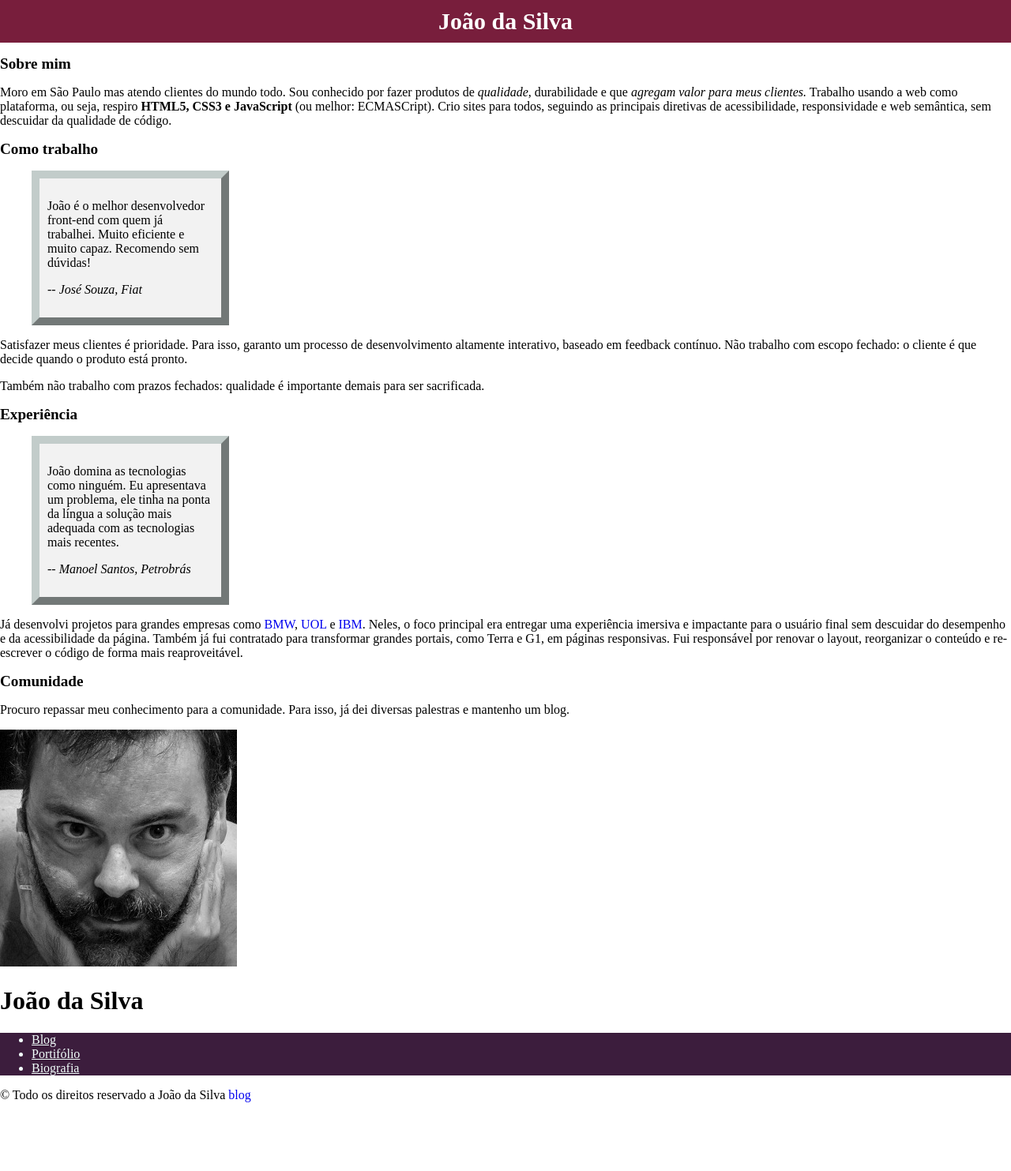
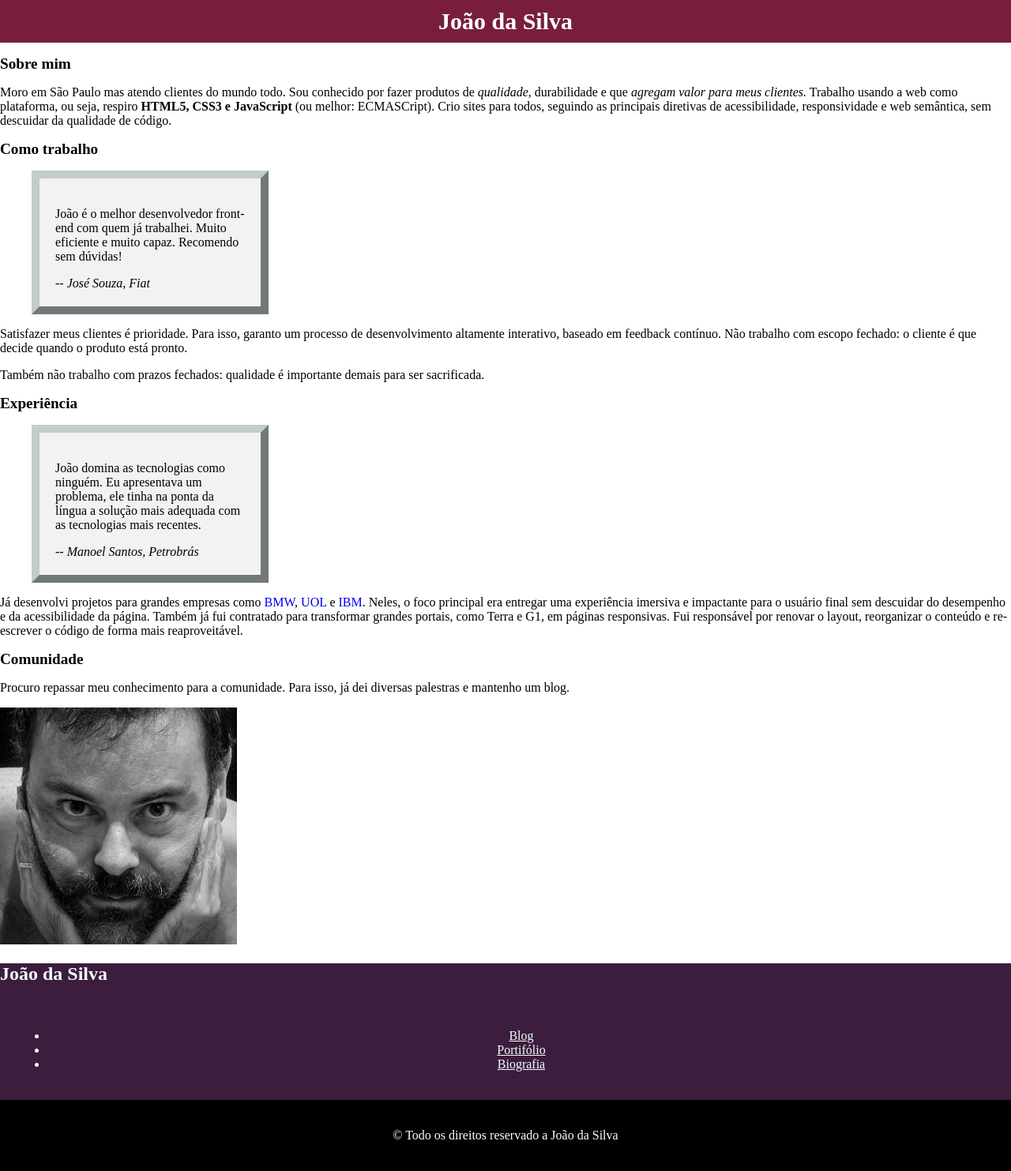
Before and after one commit to SamuelHericles/Projetos_Tec_Web, a PHP site: page /html/bio.html in a window 1280 px wide. Shown: the whole page at 79% size. Before the commit the page ends 1396 px from the top, so only its background shows below. Run offline with PHP 8.4, Linux system fonts and the light colour scheme.

Commit message:
Faznendo o que o professor pediu

```diff
--- a/Blog_do_Joao_da_silva/css/site.css
+++ b/Blog_do_Joao_da_silva/css/site.css
@@ -9,6 +9,21 @@ main h1{
     padding-bottom: 10px;
     margin: 0px;
     text-align: center;
+}
+
+footer{
+    background-color: black;
+    color: white;
+    text-align: center;
+    padding: 20px;
+}
+title{
+    padding: 25px;
+}
+
+nav{
+    text-align: center;
+    padding: 20px;
 }
 
 body{
@@ -26,11 +41,11 @@ h2 {
 
 blockquote{
     background-color: #f2f2f2;
-    padding: 10px;
+    padding: 20px;
     /*border: 10px solid #c2ccca;*/
     /*border: 10px dotted #c2ccca;*/
     border: 10px outset #c2ccca;
-    width: 250px;
+    width: 300px;
     box-sizing: border-box;
 
 }
--- a/Blog_do_Joao_da_silva/html/bio.html
+++ b/Blog_do_Joao_da_silva/html/bio.html
@@ -61,6 +61,12 @@
 		+ % -> porcetagem;
 		+ pt -> não sei, mas também vi em programação andoroid/xml;
 		+ Cores hexadecimais: três pares para referenciar vermelho,verde e azul respectivamente
+
+	===Tarefas===
+		+ Espaçamento interno(padding) de 20px nos blockquote, barra de navegação e rodapé;
+		+ Espaço interno de 25px no título da página principal;
+		+ Centralizar os links de navegação;
+
 -->
 
 <!DOCTYPE html>
@@ -87,10 +93,10 @@
 
 			<h2>Como trabalho</h2>
 
-				<blockquote id="cit1">
+				<blockquote>
 
 					<p> João é o melhor desenvolvedor front-end com quem já trabalhei. Muito eficiente e muito capaz. Recomendo sem dúvidas!</p>
-					    <cite><p>-- José Souza, Fiat</cite></p>
+					    <cite>-- José Souza, Fiat<br></cite>
 
 				</blockquote>
 
@@ -103,7 +109,7 @@
 				<blockquote>
 
 					<p>João domina as tecnologias como ninguém. Eu apresentava um problema, ele tinha na ponta da língua a solução mais adequada com as tecnologias mais recentes.</p>
-					    <cite><p>-- Manoel Santos, Petrobrás</cite></p>
+					    <cite>-- Manoel Santos, Petrobrás<br></cite>
 
 				</blockquote>
 
@@ -115,12 +121,11 @@
 						<img src="../imagens/eu.jpg" alt="Foto do João">
 
 		</main>
-		<footer>
+
+		<aside>
 			<h1>João da Silva</h1>
-			<aside>
 			<nav>
 				<ul>
-
 					<li><a href="../html/blog.html">Blog</a></li>
 					<li><a href="portifolio.html">Portifólio</a></li>
 					<li><a href="biografia.html">Biografia</a></li>
@@ -128,7 +133,9 @@
 			</nav>
 		</aside>
 
-			<p>&copy Todo os direitos reservado a João da Silva <a href="blog.html">blog</a></p>
+		<footer>
+			<p>&copy Todo os direitos reservado a João da Silva</p>
 		</footer>
+
 	</body>
 </html>
```
Lines whose indentation alone changed are shown as unchanged.
